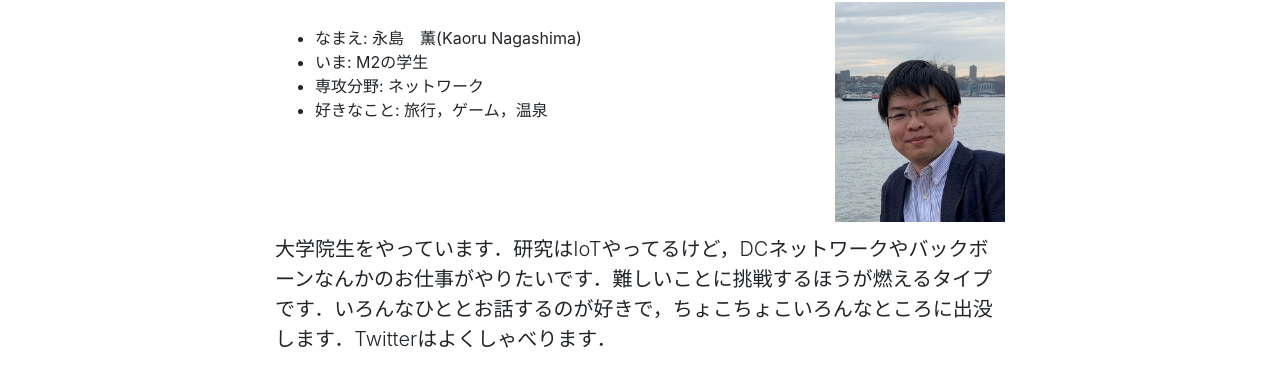
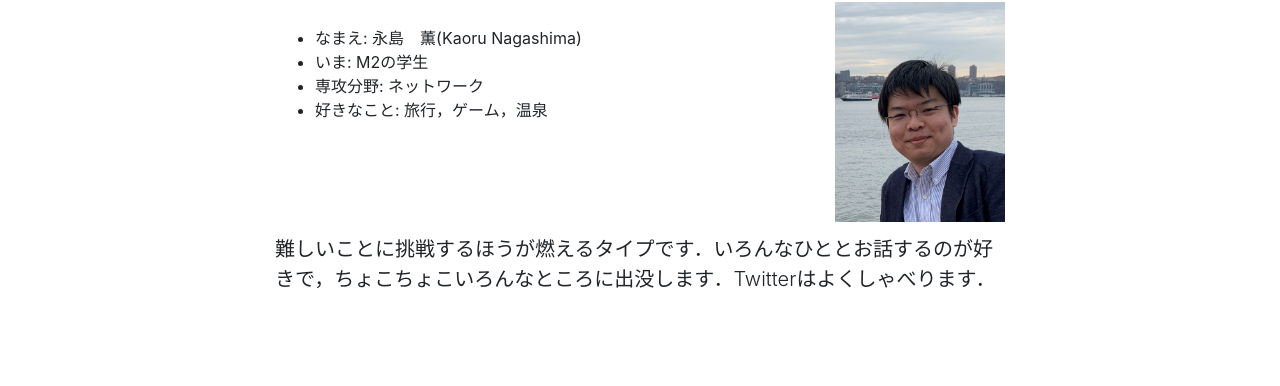
Before and after one commit to nkchan/nkchan.github.io, a website with bundled scripts: page index.html in a window 1280 px wide. Shown: the part 552-938 px from the top of the page. Built offline with nearby package versions, Linux system fonts and the light colour scheme.

Commit message:
intro更新

```diff
--- a/index.html
+++ b/index.html
@@ -71,7 +71,7 @@
             <li>好きなこと: 旅行，ゲーム，温泉</li>
           </ul>
           <br><br><br><br>
-          <p class="lead">大学院生をやっています．研究はIoTやってるけど，DCネットワークやバックボーンなんかのお仕事がやりたいです．難しいことに挑戦するほうが燃えるタイプです．いろんなひととお話するのが好きで，ちょこちょこいろんなところに出没します．Twitterはよくしゃべります．</p>
+          <p class="lead">難しいことに挑戦するほうが燃えるタイプです．いろんなひととお話するのが好きで，ちょこちょこいろんなところに出没します．Twitterはよくしゃべります．</p>
         </div>
       </div>
     </div>
```
